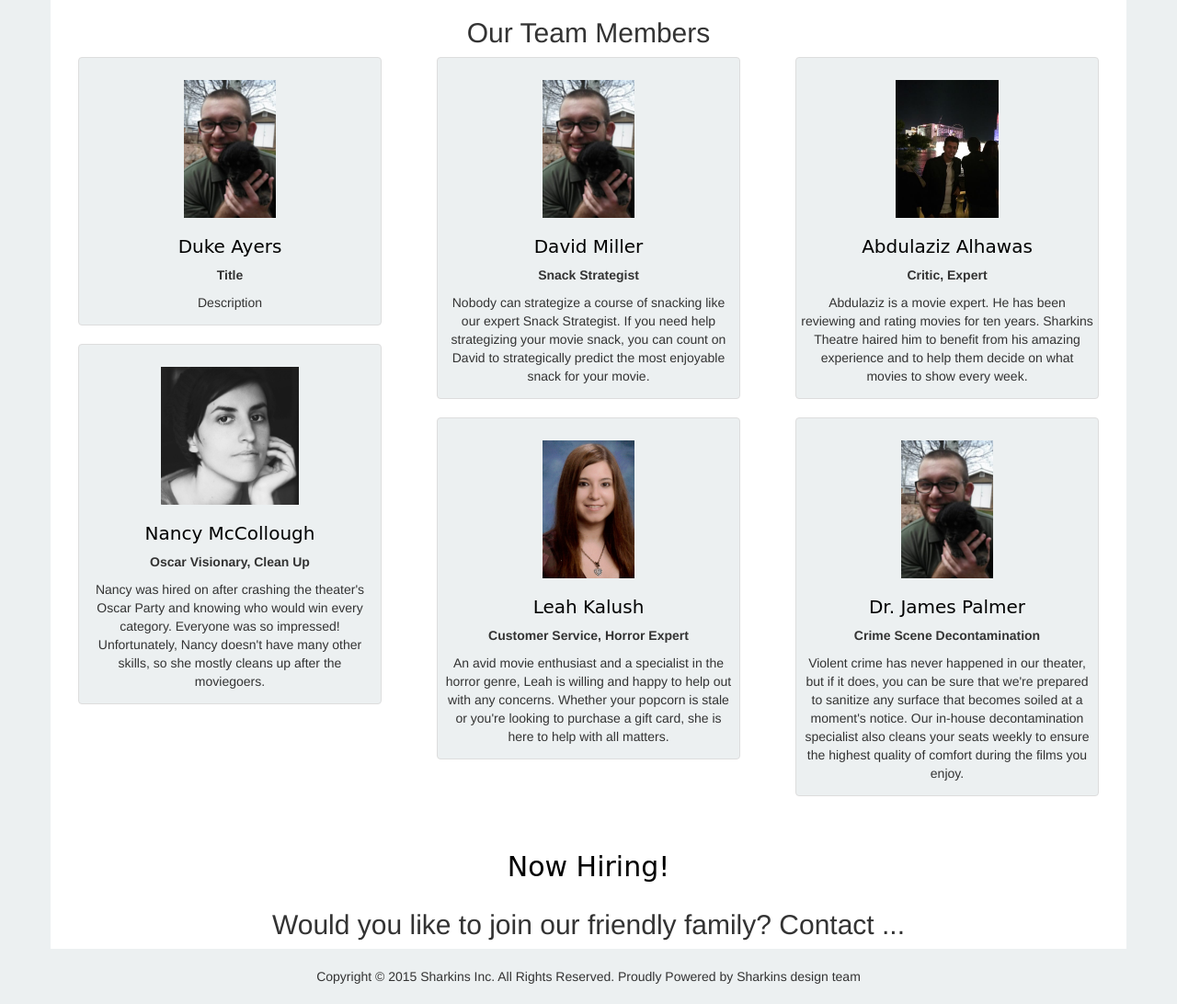
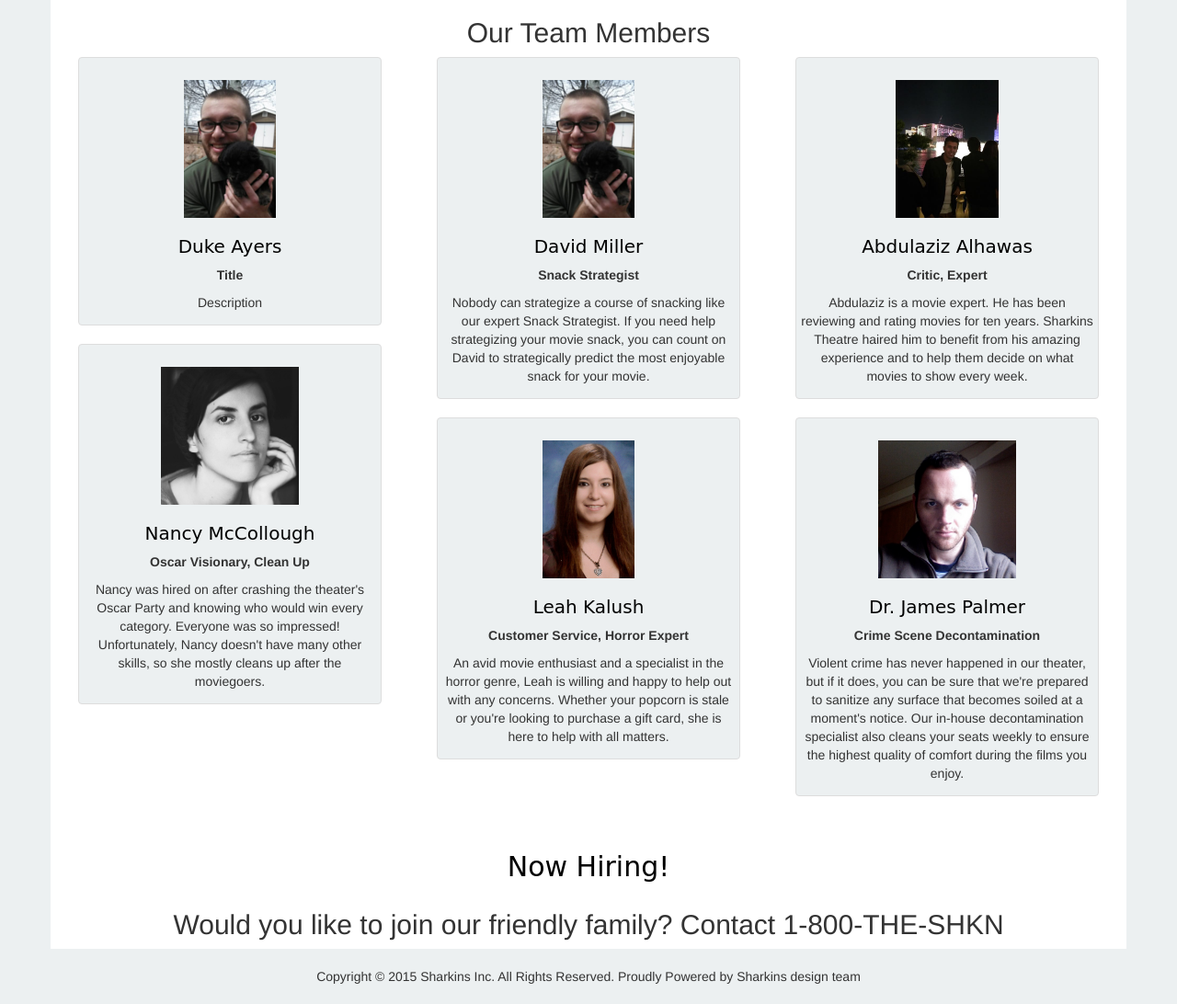
Before and after one commit to dukeayers/cs399_theater, a Django app: page /team in a window 1280 px wide. Shown: the part 169-1261 px from the top of the page at 92% size. Run offline with Django 3.2, Linux system fonts and the light colour scheme; data comes from the database, SQL or seed files in the repository; grey boxes labelled with a size stand in for pictures from a placeholder-image service; parts of the project's set-up code (start-up, migrations or seed data) failed here and were passed over; some libraries are stand-ins or nearby versions.

Commit message:
Added image for Dr. Palmer and some filler text for contact

```diff
--- a/theater_project/templates/team.html
+++ b/theater_project/templates/team.html
@@ -92,7 +92,7 @@ h1 {
 			</div>
 		<div class="col-sm-12 text-center">
 			<div class="thumbnail" style="background:#ecf0f1;">
-				<img class="img-responsive" style="margin-top: 20px; height: 150px;" src="{{ STATIC_URL }}ProfilePics\David.png" alt= "">
+				<img class="img-responsive" style="margin-top: 20px; height: 150px;" src="{{ STATIC_URL }}ProfilePics/palmer.jpg" alt= "">
 					<h2 class="thumb-header">Dr. James Palmer</h2>
 					<p style="font-weight:bold;">Crime Scene Decontamination</p>
 					<p>Violent crime has never happened in our theater, but if it does, you can be sure that we're prepared to sanitize any surface that becomes soiled at a moment's notice. Our in-house decontamination specialist also cleans your seats weekly to ensure the highest quality of comfort during the films you enjoy.</p>
@@ -103,7 +103,7 @@ h1 {
 		<div class="clearfix"></div>
 
 		<h1 class="intro-text text-center">Now Hiring!</h1>
-		<h2 class="intro-text text-center">Would you like to join our friendly family?  Contact ...</h2>
+		<h2 class="intro-text text-center">Would you like to join our friendly family?  Contact 1-800-THE-SHKN</h2>
 	</div>
 
 </div>
```
Also changed, not shown: theater_project/static/ProfilePics/palmer.jpg (added).
